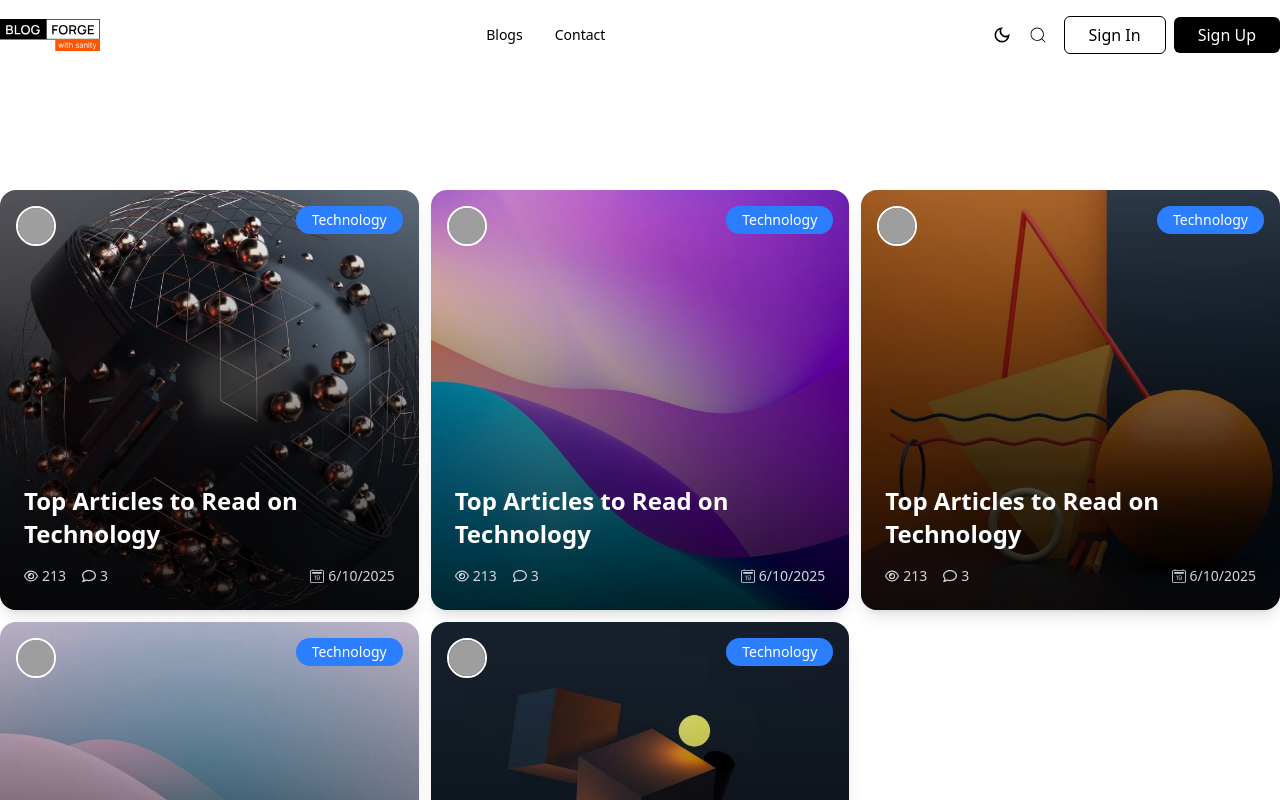
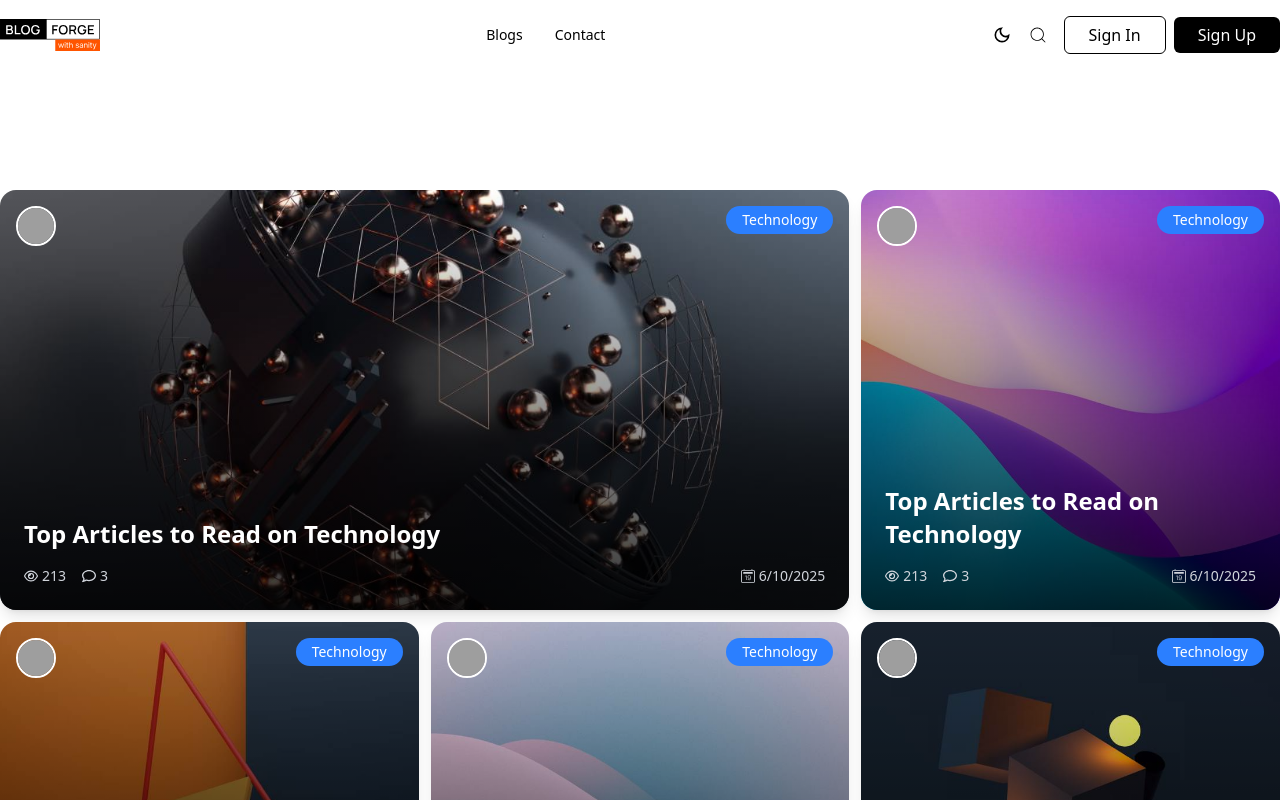
Before and after one commit to Ahmed-Hossam1/blog-app-, a Next.js app: page / in a window 1280 px wide. Shown: the top 800 px of the page. Built offline with nearby package versions, Linux system fonts and the light colour scheme; grey boxes are pictures that could not be loaded.

Commit message:
change style

```diff
--- a/src/components/cards/ArticleCard.tsx
+++ b/src/components/cards/ArticleCard.tsx
@@ -12,10 +12,11 @@ interface IProps {
   // views: number;
   // comments: number;
   // date: string;
+  className?: string;
 }
-const ArticleCard = ({ src, alt }: IProps) => {
+const ArticleCard = ({ src, alt, className }: IProps) => {
   return (
-    <div className="max-w-5xl mx-auto">
+    <div className={`max-w-5xl ${className}`}>
       <div className="relative overflow-hidden rounded-2xl shadow-lg group">
         {/* Image */}
         <Image
--- a/src/components/sections/Hero.tsx
+++ b/src/components/sections/Hero.tsx
@@ -3,8 +3,8 @@ import ArticleCard from "../cards/ArticleCard";
 import SectionWrapper from "../SectionWrapper";
 
 const HeroSection = () => {
-  const renderImages = imagesData.map((image) => (
-    <ArticleCard key={image.id} src={image.path} alt={image.path} />
+  const renderImages = imagesData.map((image,index) => (
+    <ArticleCard className={index === 0 ? "md:col-span-2" : ""} key={image.id} src={image.path} alt={image.path} />
   ));
   return (
     <SectionWrapper>
```
